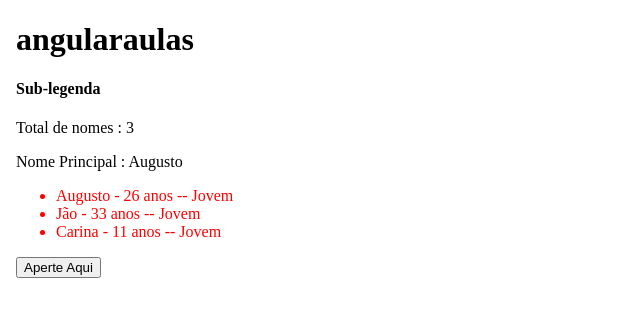
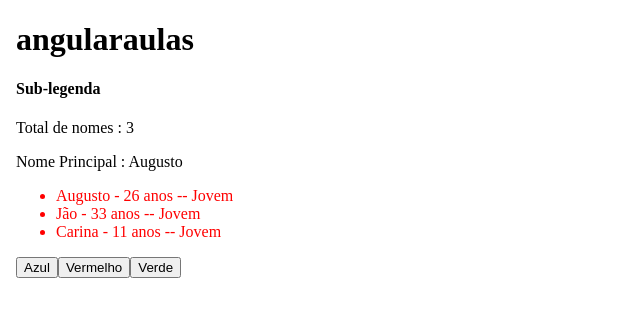
Before and after one commit to agvicente/angularaulas, an Angular app in the folder angularaulas/: page / in a window 1280 px wide. Shown: the top 316 px of the page, without its empty margins (0-640 px from the left). Built offline with nearby package versions, Linux system fonts and the light colour scheme.

Commit message:
Trocando a cor de um elemento dinamicamente com função

```diff
--- a/angularaulas/src/app/app.component.html
+++ b/angularaulas/src/app/app.component.html
@@ -18,7 +18,9 @@
     </li>
   </ul>
 
-  <button (click)="corPrincipal='#00FF00'">Aperte Aqui</button>
+  <button (click)="trocarCor('#0000FF')">Azul</button>
+  <button (click)="trocarCor('#FF0000')">Vermelho</button>
+  <button (click)="trocarCor('#00FF00')">Verde</button>
 
 </body>
 
--- a/angularaulas/src/app/app.component.ts
+++ b/angularaulas/src/app/app.component.ts
@@ -12,9 +12,12 @@ export class AppComponent {
     new Pessoa(1, 'Augusto', 26),
     new Pessoa(2, 'Jão', 33),
     new Pessoa(3, 'Carina', 11)
-
   ];
 
   nomePrincipal = this.nomes[0];
-  corPrincipal = '#FF0000';
+  corPrincipal : string = '#FF0000';
+
+  trocarCor = (cor: string) =>{
+    this.corPrincipal = cor;
+  }
 }
```
